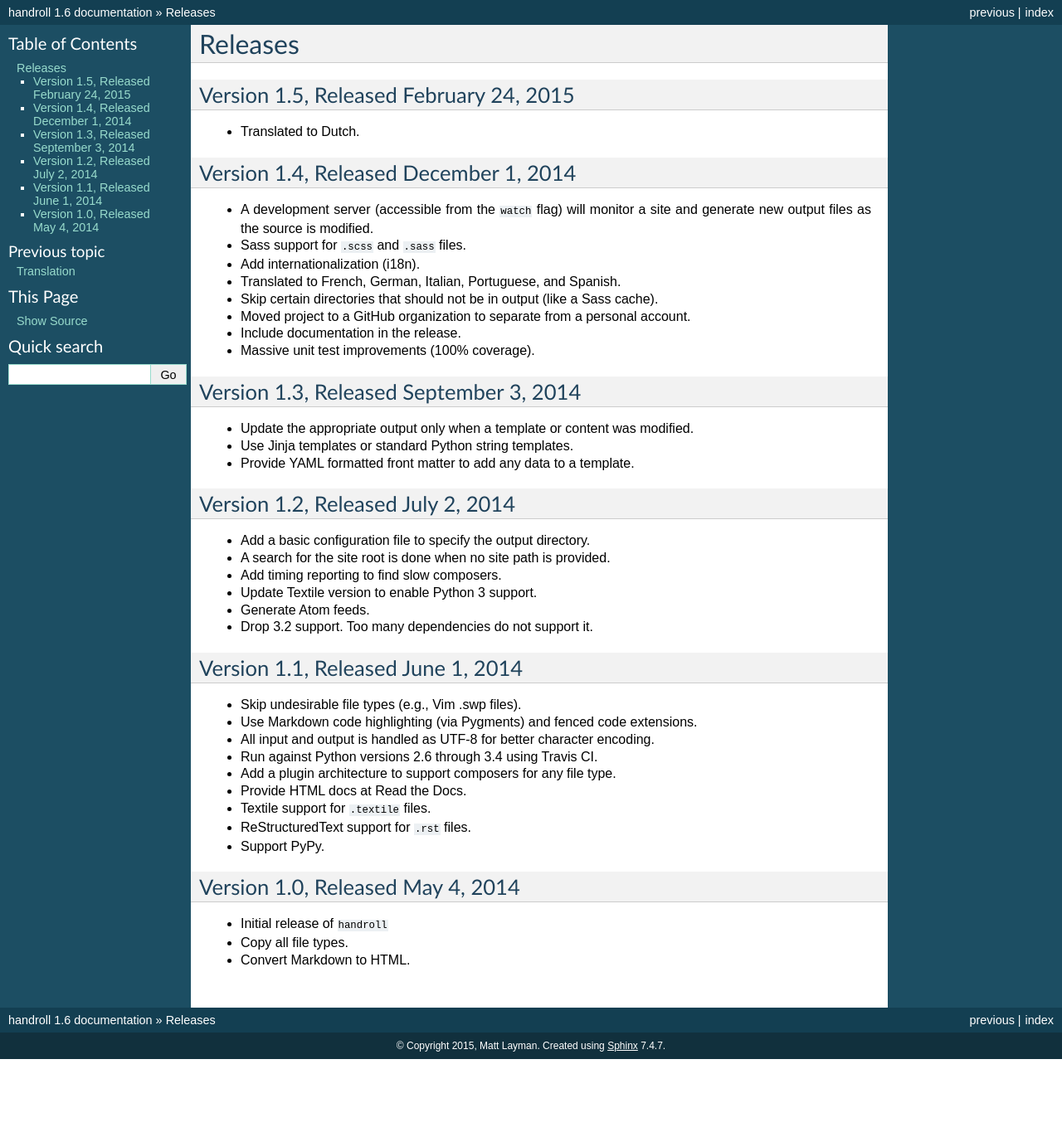
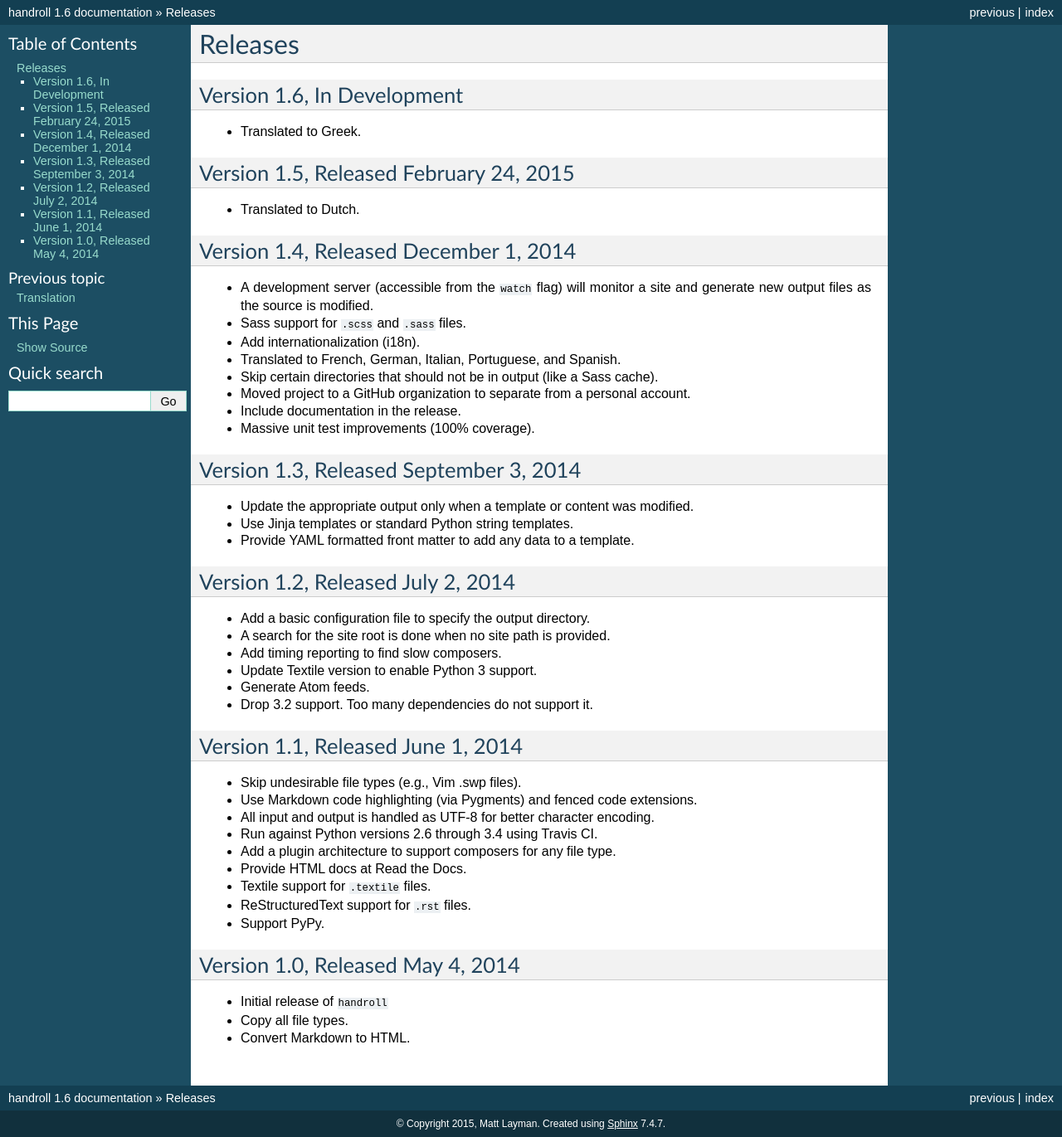
Before and after one commit to handroll/handroll, a Sphinx documentation site: the page built from docs/releases.rst, in a window 1280 px wide. Shown: the whole page at 83% size. Built offline with Sphinx 7.4.7, drawn with Linux system fonts in a browser that asks for light colours; before the commit the page ends 1277 px from its top, so only the background shows below that.

Commit message:
Add Greek support.

```diff
--- a/docs/releases.rst
+++ b/docs/releases.rst
@@ -1,5 +1,10 @@
 Releases
 ========
+
+Version 1.6, In Development
+---------------------------
+
+* Translated to Greek.
 
 Version 1.5, Released February 24, 2015
 ---------------------------------------
--- a/transifex.py
+++ b/transifex.py
@@ -9,6 +9,7 @@ import requests
 API_URL = 'https://www.transifex.com/api/2'
 LANGUAGES = [
     'de',
+    'el',
     'es',
     'fr',
     'it',
```
Also changed, not shown: .travis.yml, 3 other files.
